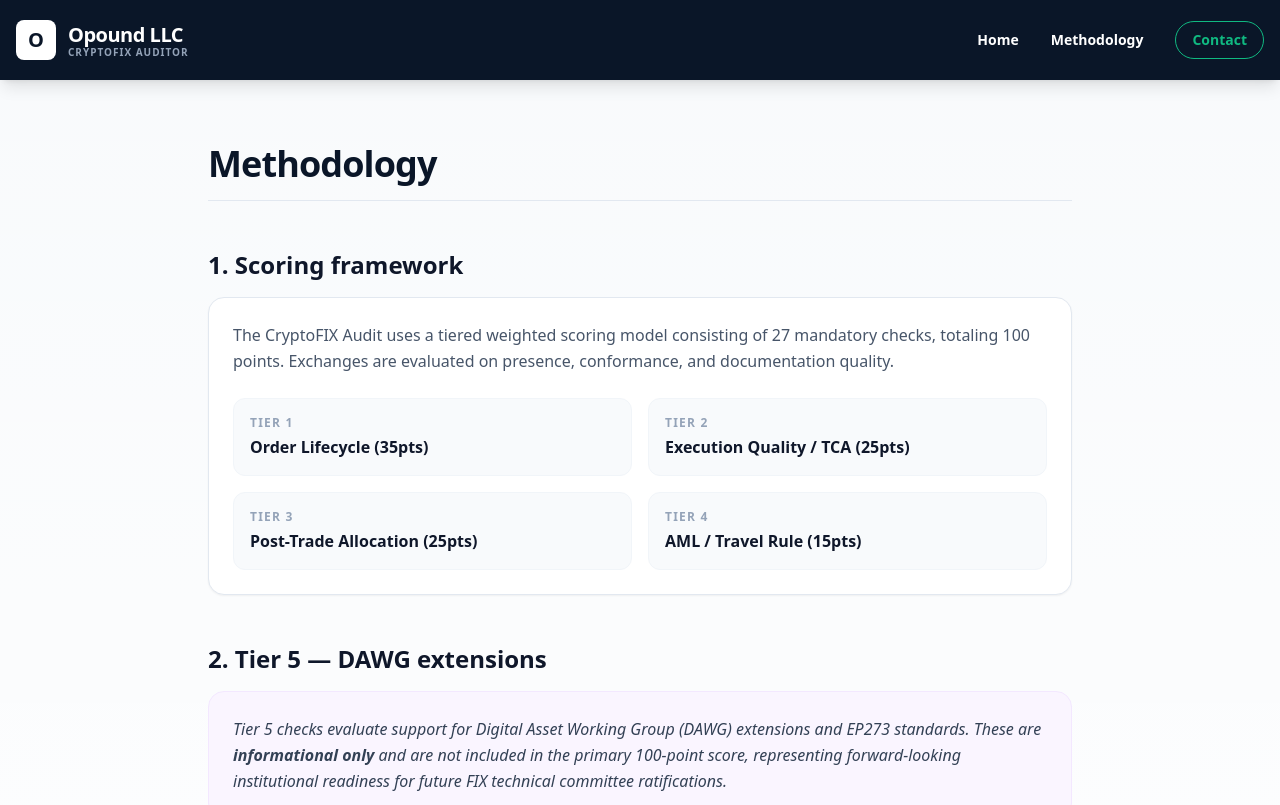
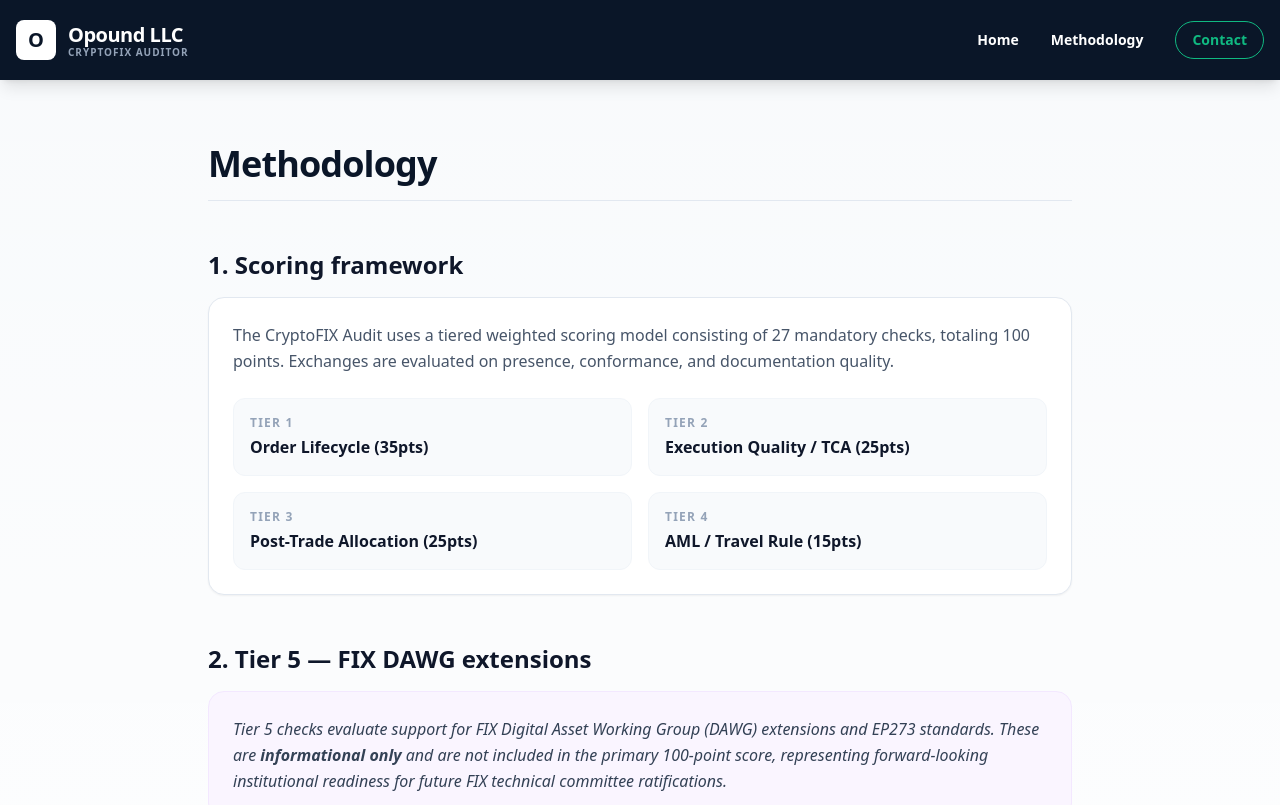
Before and after one commit to baggan1/cryptofix-auditor, a Next.js app: page /methodology in a window 1280 px wide. Shown: the top 805 px of the page. Built offline with nearby package versions, Linux system fonts and the light colour scheme.

Commit message:
Update page.tsx

```diff
--- a/app/methodology/page.tsx
+++ b/app/methodology/page.tsx
@@ -37,10 +37,10 @@ export default function MethodologyPage() {
         </section>
 
         <section>
-          <h2 className="text-2xl font-bold text-slate-900 mb-4">2. Tier 5 — DAWG extensions</h2>
+          <h2 className="text-2xl font-bold text-slate-900 mb-4">2. Tier 5 — FIX DAWG extensions</h2>
           <div className="bg-purple-50 border border-purple-100 rounded-2xl p-6">
             <p className="text-slate-700 leading-relaxed italic">
-              Tier 5 checks evaluate support for Digital Asset Working Group (DAWG) extensions and EP273 standards.
+              Tier 5 checks evaluate support for FIX Digital Asset Working Group (DAWG) extensions and EP273 standards.
               These are <strong>informational only</strong> and are not included in the primary 100-point score, representing
               forward-looking institutional readiness for future FIX technical committee ratifications.
             </p>
@@ -50,7 +50,7 @@ export default function MethodologyPage() {
         <section>
           <h2 className="text-2xl font-bold text-slate-900 mb-4">3. Provenance</h2>
           <p className="text-slate-600 leading-relaxed">
-            Rubric built from 15 years of FIX protocol implementation at <strong>Wellington Management</strong> (9 years, 20+ broker certifications, ATDL dark pools)
+            Rubric built from 15 years of FIX protocol implementation at <strong>Wellington Management</strong> (9 years, 30+ broker certifications, ATDL dark pools)
             and <strong>Solidus Labs</strong> (25+ institutional crypto exchange onboardings).
             Referenced against FIX Trading Community Digital Assets Working Group Gap Analysis v0.2 (May 2022) and EP273.
           </p>
```
